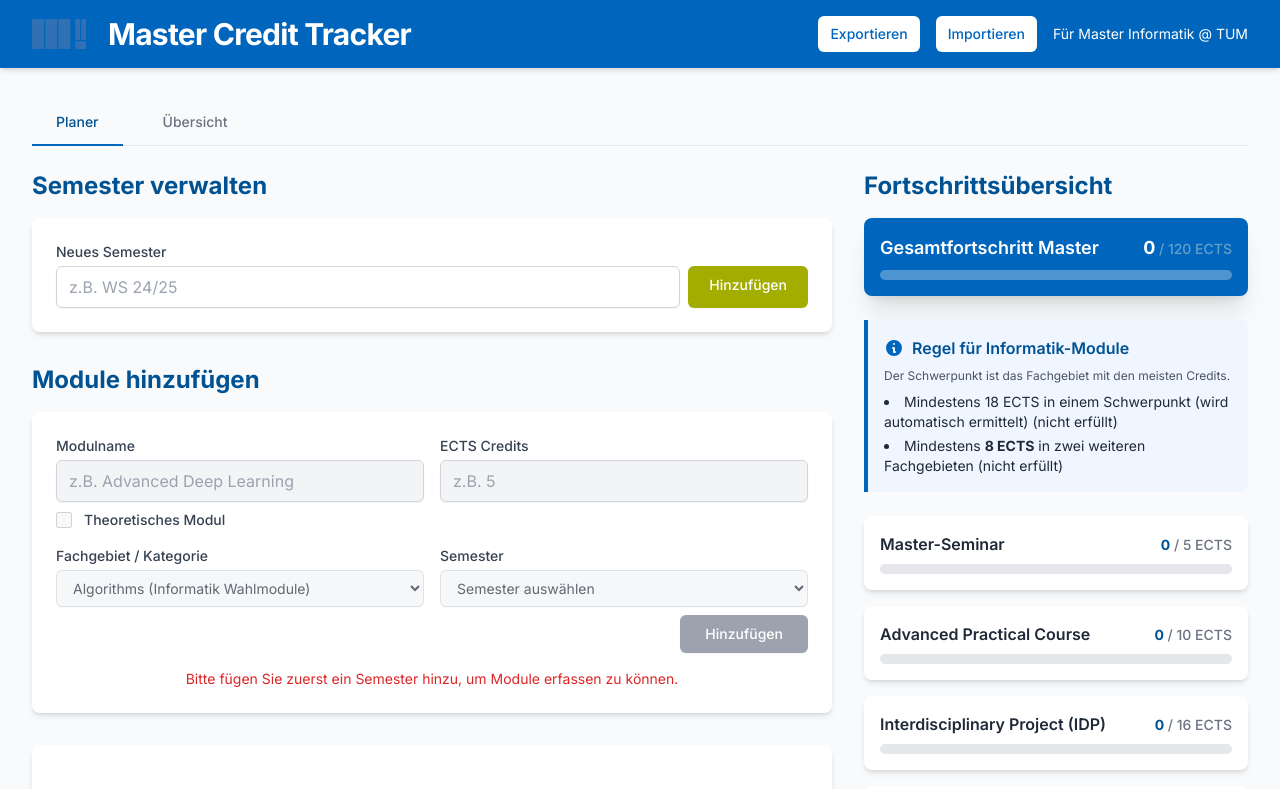
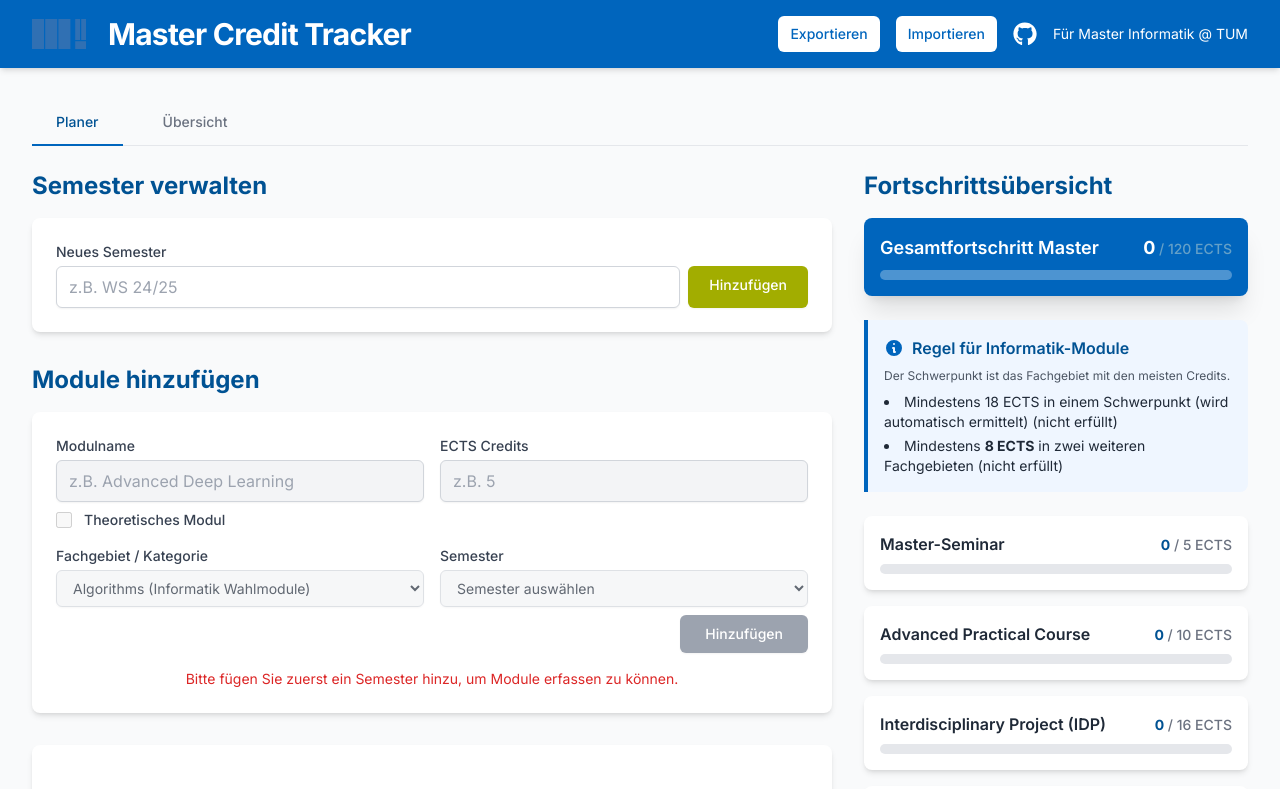
Before and after one commit to laxerhd/semester-planer, a React (Vite) app: page / in a window 1280 px wide. Shown: the top 789 px of the page. Built offline with nearby package versions, Linux system fonts and the light colour scheme.

Commit message:
Add reference to github repository

```diff
--- a/components/Header.tsx
+++ b/components/Header.tsx
@@ -1,5 +1,6 @@
 
 import React from 'react';
+import { FaGithub } from 'react-icons/fa';
 
 const TUMLogo: React.FC = () => (
     <svg width="60" height="30" viewBox="0 0 100 50" fill="none" xmlns="http://www.w3.org/2000/svg">
@@ -58,6 +59,15 @@ const Header: React.FC<HeaderProps> = ({ onExport, onImport }) => {
                             Importieren
                         </button>
                     )}
+                    <a
+                        href="https://github.com/laxerhd/semester-planer"
+                        target="_blank"
+                        rel="noopener noreferrer"
+                        className="text-white hover:text-gray-200 transition-colors"
+                        title="GitHub Repository"
+                    >
+                        <FaGithub size={24} />
+                    </a>
                     <div className="text-white text-sm hidden md:block">
                         Für Master Informatik @ TUM
                     </div>
--- a/package.json
+++ b/package.json
@@ -15,7 +15,8 @@
     "cors": "^2.8.5",
     "express": "^4.21.2",
     "react": "^19.2.0",
-    "react-dom": "^19.2.0"
+    "react-dom": "^19.2.0",
+    "react-icons": "^5.5.0"
   },
   "devDependencies": {
     "@types/node": "^22.14.0",
```
Also changed, not shown: 1 other file (tests, documents, lock files or other folders).
